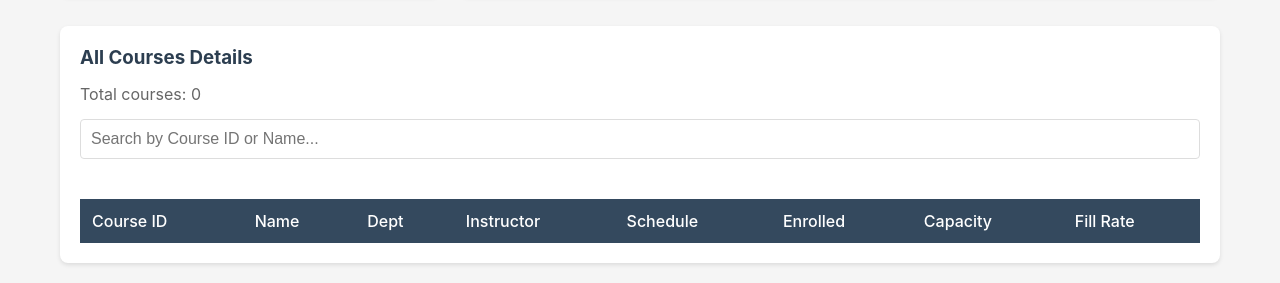
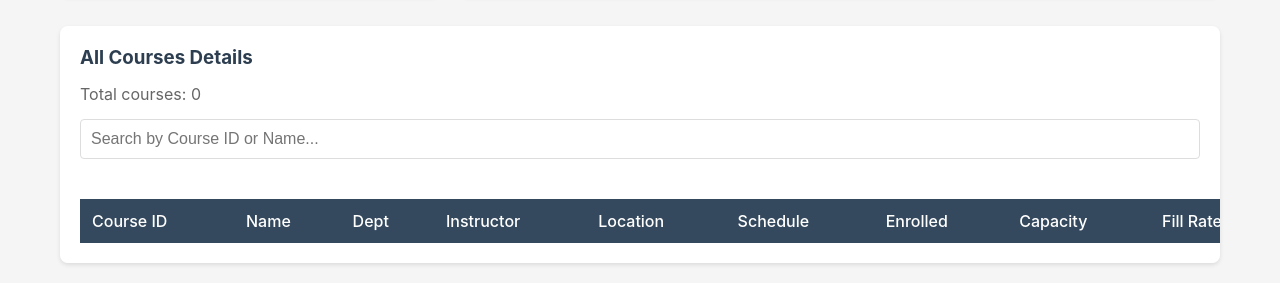
Before and after one commit to 6102project003/addrop-system, a Flask app: page /admin/stats in a window 1280 px wide. Shown: the part 553-836 px from the top of the page. Run offline with Flask 3, Linux system fonts and the light colour scheme; the visitor is signed in with stand-in values (Sample User, id 1); data that the repository does not hold is empty.

Commit message:
Update stats.html

```diff
--- a/templates/admin/stats.html
+++ b/templates/admin/stats.html
@@ -31,6 +31,7 @@
                 <th style="background-color: #34495e; color: white; padding: 0.75rem; text-align: left;">Name</th>
                 <th style="background-color: #34495e; color: white; padding: 0.75rem; text-align: left;">Dept</th>
                 <th style="background-color: #34495e; color: white; padding: 0.75rem; text-align: left;">Instructor</th>
+                <th style="background-color: #34495e; color: white; padding: 0.75rem; text-align: left;">Location</th>
                 <th style="background-color: #34495e; color: white; padding: 0.75rem; text-align: left;">Schedule</th>
                 <th style="background-color: #34495e; color: white; padding: 0.75rem; text-align: left;">Enrolled</th>
                 <th style="background-color: #34495e; color: white; padding: 0.75rem; text-align: left;">Capacity</th>
@@ -43,7 +44,8 @@
                 <td style="padding: 0.75rem; border-bottom: 1px solid #ecf0f1;">{{ course.courseId }}</td>
                 <td style="padding: 0.75rem; border-bottom: 1px solid #ecf0f1;">{{ course.name }}</td>
                 <td style="padding: 0.75rem; border-bottom: 1px solid #ecf0f1;">{{ course.department }}</td>
-                <td style="padding: 0.75rem; border-bottom: 1px solid #ecf0f1;">{{ course.instructor }}</td>
+                <td style="padding: 0.75rem; border-bottom: 1px solid #ecf0f1;">{{ course.instructor or 'TBA' }}</td>
+                <td style="padding: 0.75rem; border-bottom: 1px solid #ecf0f1;">{{ course.location or 'TBA' }}</td>
                 <td style="padding: 0.75rem; border-bottom: 1px solid #ecf0f1;">{{ course.schedule.day }} {{ course.schedule.time }}</td>
                 <td style="padding: 0.75rem; border-bottom: 1px solid #ecf0f1;">{{ course.enrolled }}</td>
                 <td style="padding: 0.75rem; border-bottom: 1px solid #ecf0f1;">{{ course.capacity }}</td>
@@ -173,7 +175,7 @@ document.addEventListener('DOMContentLoaded', function() {
 .stats-table table {
     width: 100%;
     border-collapse: collapse;
-    min-width: 1000px;
+    min-width: 1200px;
 }
 
 .stats-table th {
```
